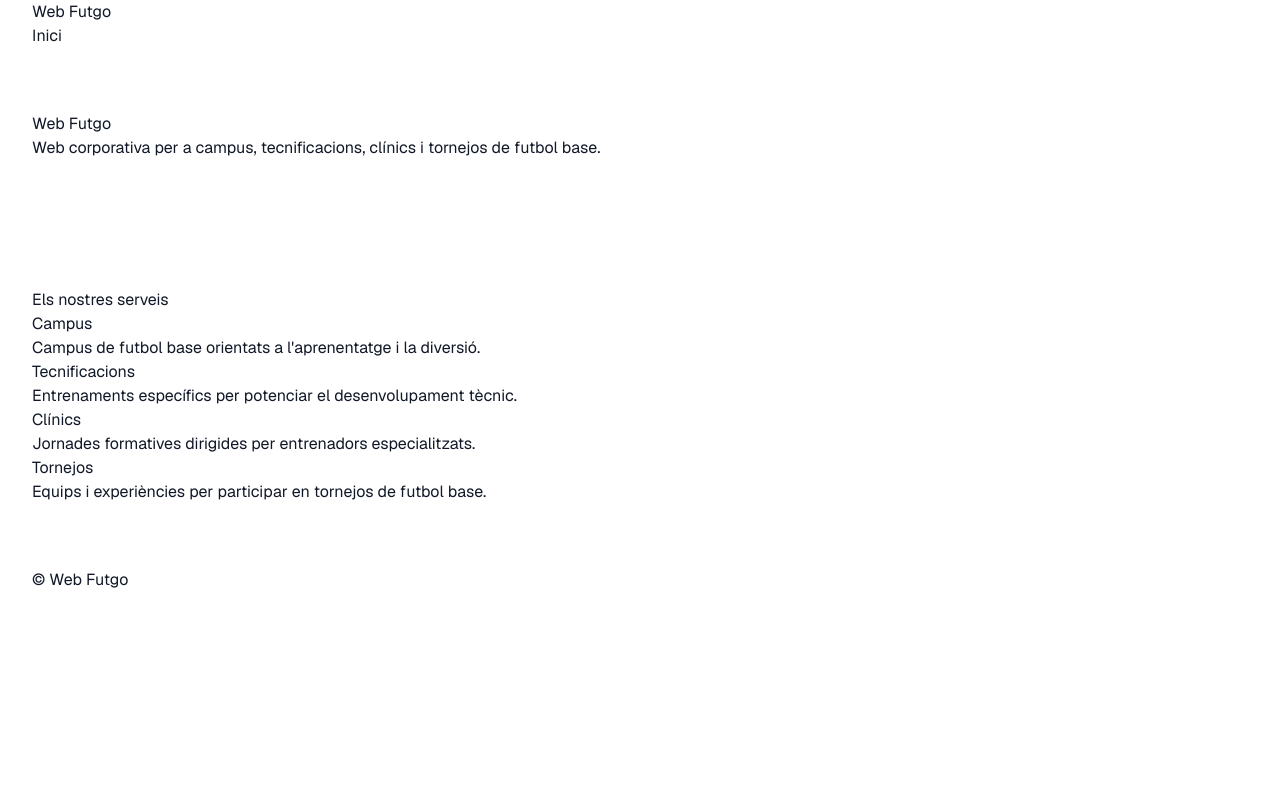
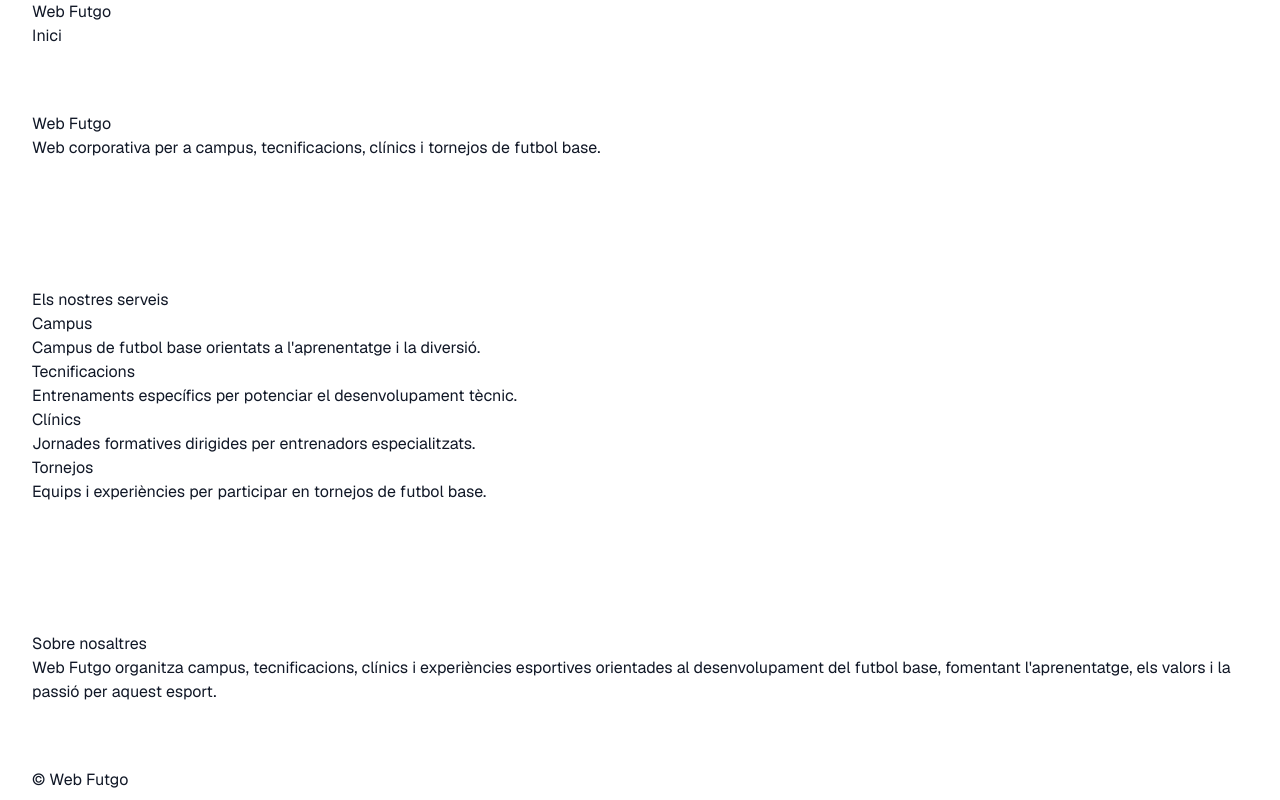
Before and after one commit to PerePonsPons/web-futgo, a Next.js app: page / in a window 1280 px wide. Built offline with nearby package versions, Linux system fonts and the light colour scheme.

Commit message:
feat: add about section

```diff
--- a/app/page.tsx
+++ b/app/page.tsx
@@ -1,3 +1,4 @@
+import { AboutSection } from "@/components/sections/about-section";
 import { HeroSection } from "@/components/sections/hero-section";
 import { ServicesSection } from "@/components/sections/services-section";
 
@@ -6,6 +7,7 @@ export default function HomePage() {
     <>
       <HeroSection />
       <ServicesSection />
+      <AboutSection />
     </>
   );
 }
--- /dev/null
+++ b/components/sections/about-section.tsx
@@ -0,0 +1,15 @@
+import { about } from "@/content";
+import { Container } from "@/components/ui/container";
+import { Section } from "@/components/ui/section";
+
+export function AboutSection() {
+  return (
+    <Section>
+      <Container>
+        <h2>{about.title}</h2>
+
+        <p>{about.description}</p>
+      </Container>
+    </Section>
+  );
+}
--- /dev/null
+++ b/content/about.ts
@@ -0,0 +1,6 @@
+export const about = {
+  title: "Sobre nosaltres",
+
+  description:
+    "Web Futgo organitza campus, tecnificacions, clínics i experiències esportives orientades al desenvolupament del futbol base, fomentant l'aprenentatge, els valors i la passió per aquest esport.",
+};
--- a/content/index.ts
+++ b/content/index.ts
@@ -1 +1,2 @@
+export { about } from "./about";
 export { services } from "./services";
```
